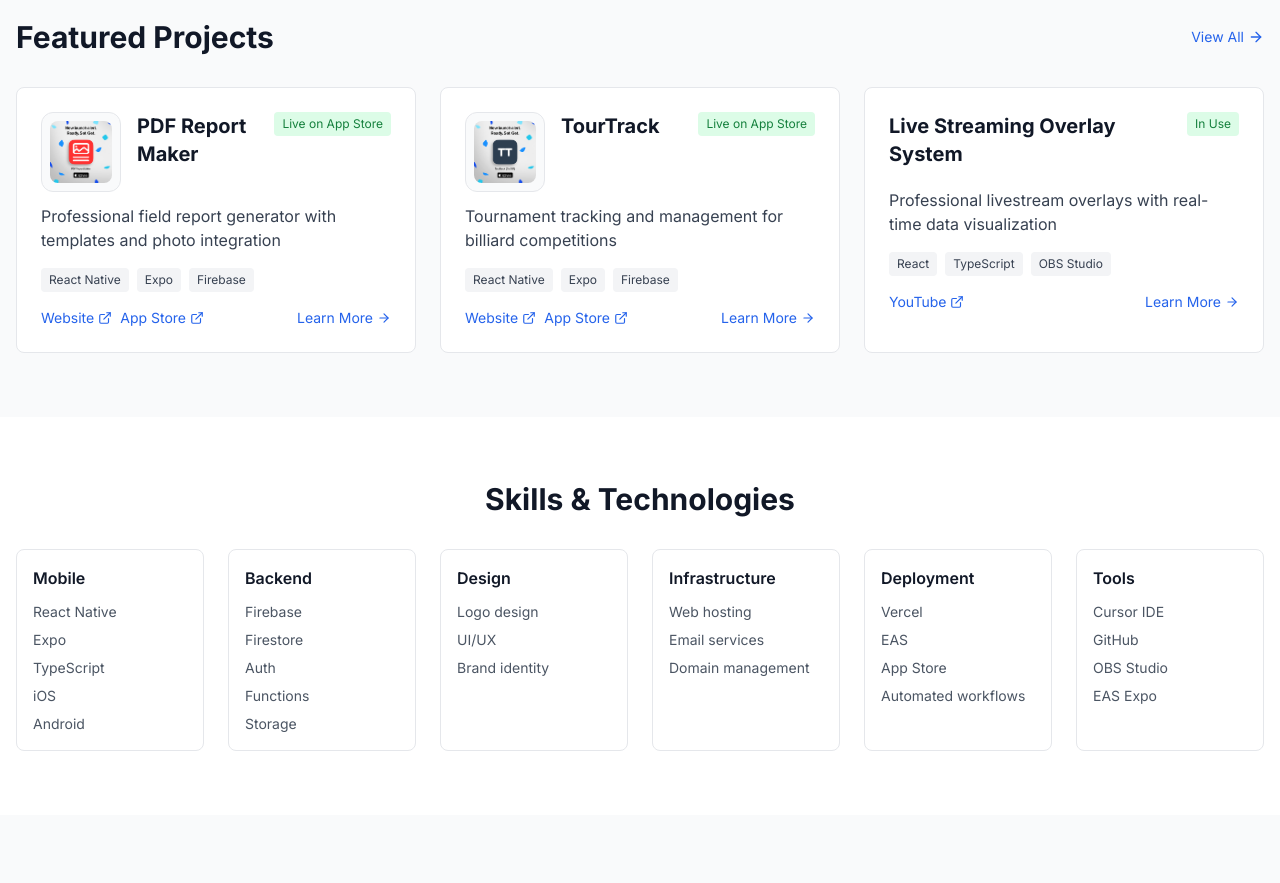
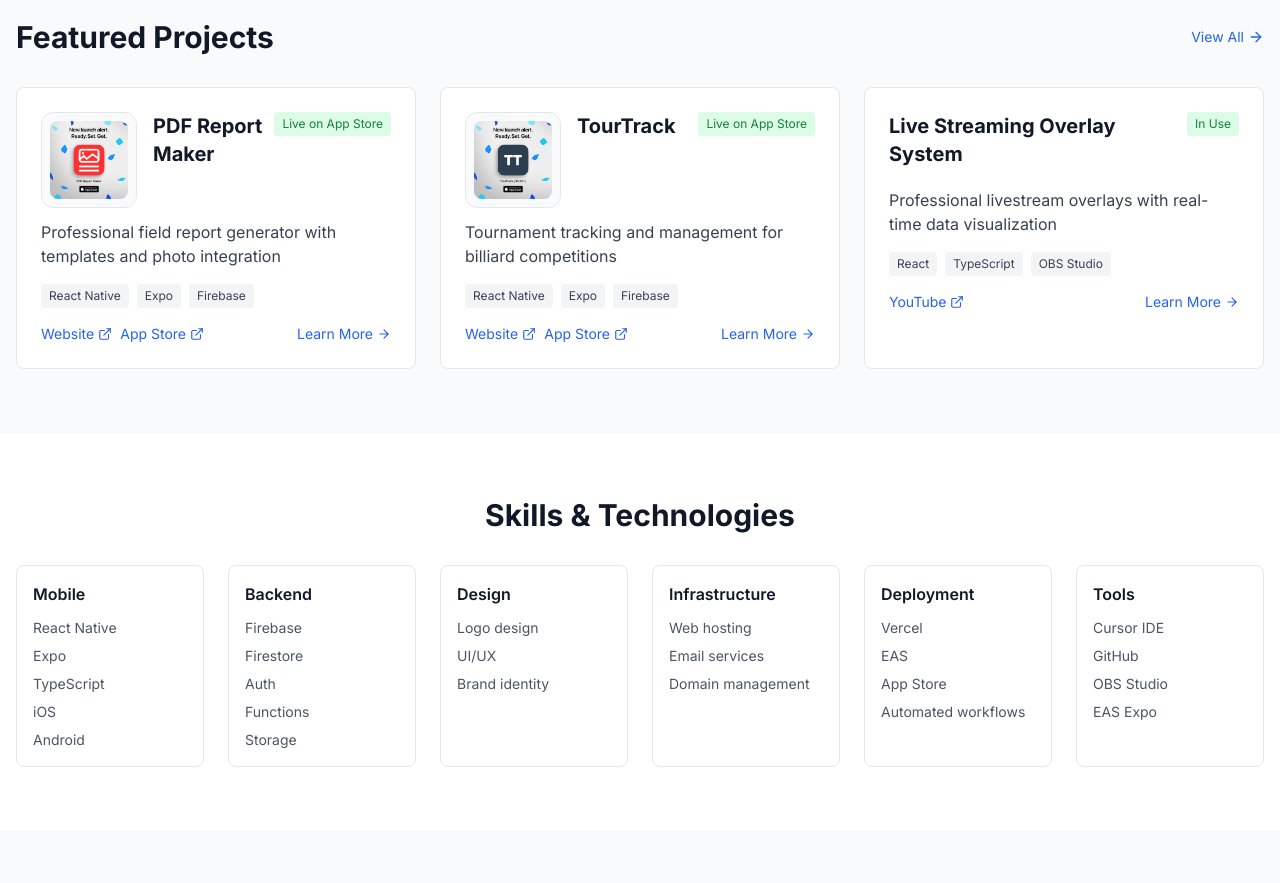
Before and after one commit to TKamote/myportfolio2027, a Next.js app: page / in a window 1280 px wide. Shown: the part 1360-2243 px from the top of the page. Built offline with nearby package versions, Linux system fonts and the light colour scheme.

Commit message:
Increase logo sizes: header logo to 54px on desktop, project app logos by 20%

```diff
--- a/components/ProjectCard.tsx
+++ b/components/ProjectCard.tsx
@@ -37,12 +37,12 @@
       <div className="p-4 md:p-6">
         <div className="flex items-start gap-4 mb-3">
           {logoMap[project.id] && (
-            <div className="flex-shrink-0 w-16 h-16 md:w-20 md:h-20 bg-gray-50 dark:bg-gray-700/50 rounded-xl p-2 flex items-center justify-center border border-gray-200 dark:border-gray-600">
+            <div className="flex-shrink-0 w-[77px] h-[77px] md:w-24 md:h-24 bg-gray-50 dark:bg-gray-700/50 rounded-xl p-2 flex items-center justify-center border border-gray-200 dark:border-gray-600">
               <Image
                 src={logoMap[project.id]}
                 alt={`${project.title} logo`}
-                width={72}
-                height={72}
+                width={86}
+                height={86}
                 className="rounded-lg object-contain"
               />
             </div>
```
